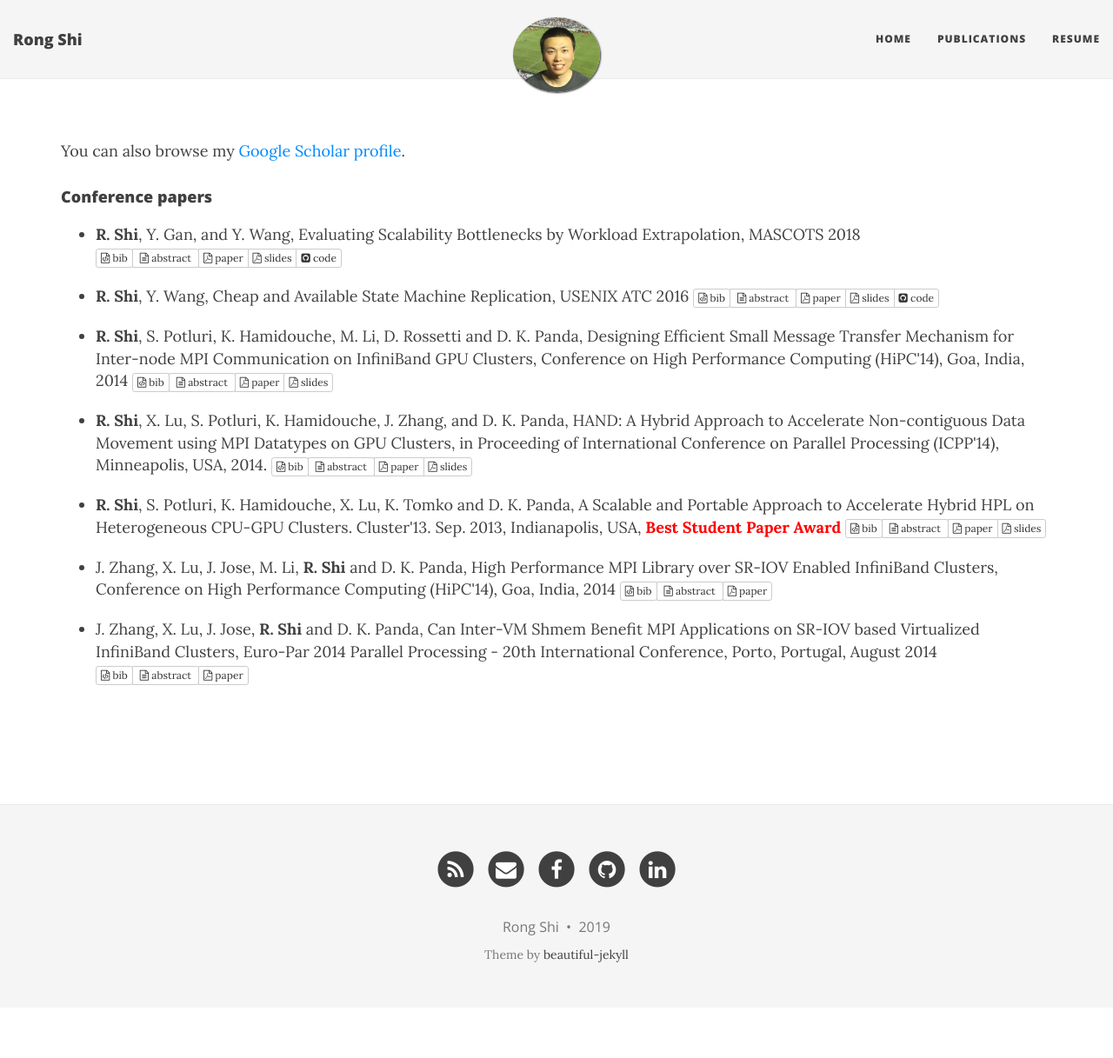
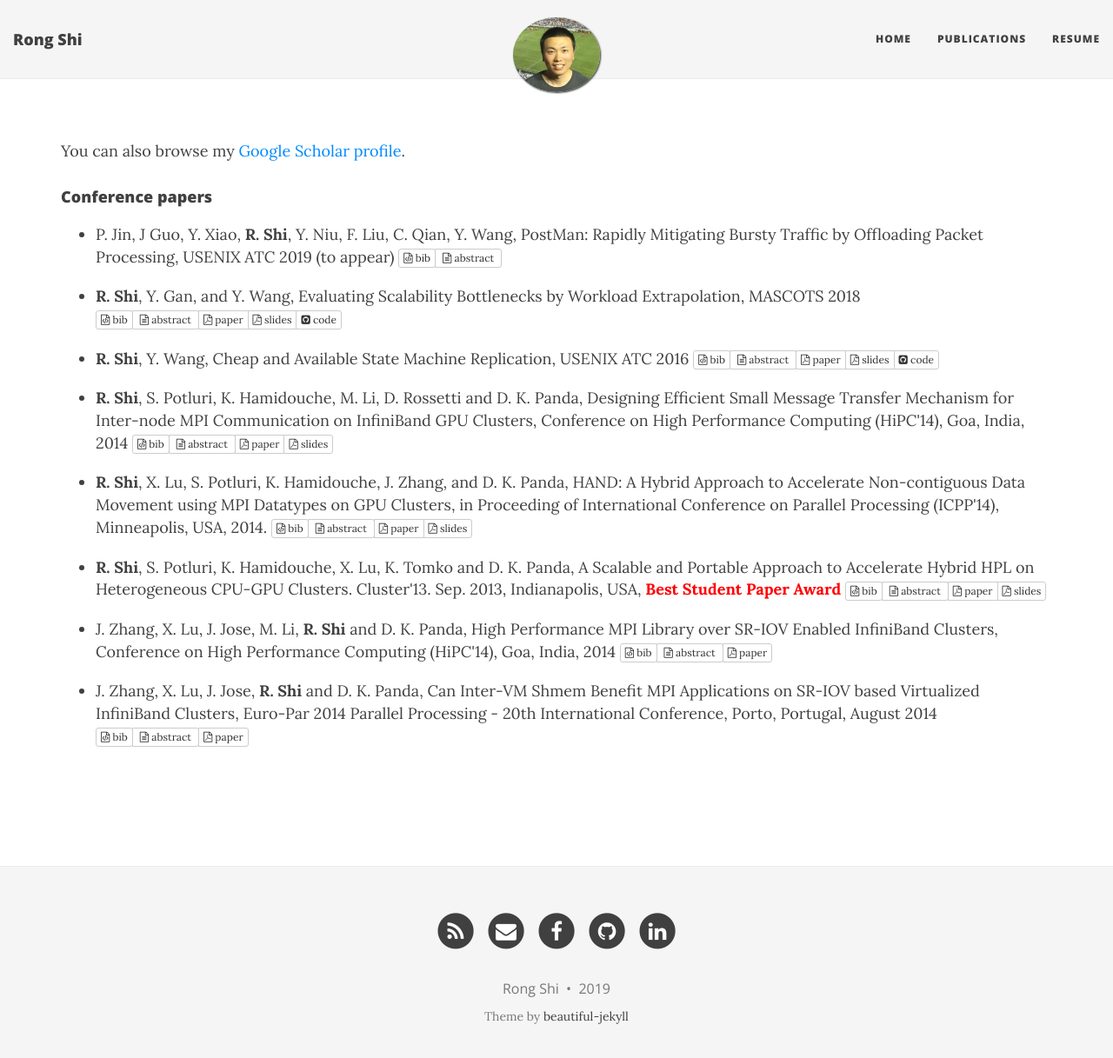
Before and after one commit to vdr007/vdr007.github.io, a Jekyll site: the page built from publications.md, in a window 1280 px wide and 1230 px high. Shown: the top 1217 px of the window at 87% size. Built offline with Jekyll 4.4.1, drawn with Linux system fonts in a browser that asks for light colours; nearby versions of some CDN libraries.

Commit message:
add atc19

```diff
--- a/publications.md
+++ b/publications.md
@@ -7,6 +7,36 @@
 <br />
 
 #### Conference papers
+- <div style="margin-top:20px;">
+  P. Jin, J Guo, Y. Xiao,<strong> R. Shi</strong>, Y. Niu, F. Liu, C. Qian, Y. Wang, PostMan: Rapidly Mitigating Bursty Traffic by Offloading Packet Processing, USENIX ATC 2019 (to appear)
+  <span class="links btn-group">
+    <a class="btn btn-default btn-xs dropdown-toggle" href="javascript:void(0);" onclick="$('#bib_atc19').slideToggle('fast');return false;">
+      <i class="fa fa-file-code-o"></i> bib
+    </a>
+    <a class="btn btn-default btn-xs dropdown-toggle" href="javascript:void(0);" onclick="$('#abs_atc19').slideToggle('fast');return false;">
+      <i class="fa fa-file-text-o"></i> abstract
+    </a>
+    <!--a class="btn btn-default btn-xs" href="">
+      <i class="fa fa-file-pdf-o"></i> paper
+    </a>
+    <a class="btn btn-default btn-xs" href="">
+      <i class="fa fa-file-pdf-o"></i> slides
+    </a>
+    <a class="btn btn-default btn-xs" href="">
+      <i class="fa fa-github-square"></i> code
+    </a-->
+  </span>
+  <div id="bib_atc19" style="display:none">
+    <p style="background-color:#f0f0f0;font-size:70%;">
+    </p>
+  </div>
+  <div id="abs_atc19" class="abstract well" style="display:none">
+  <p style="background-color:#f0f0f0;font-size:80%;">
+  </p>
+  </div>
+  </div>
+
+
 - <div style="margin-top:20px;">
   <strong>R. Shi</strong>, Y. Gan, and Y. Wang, Evaluating Scalability Bottlenecks by Workload Extrapolation, MASCOTS 2018
   <span class="links btn-group">
```
